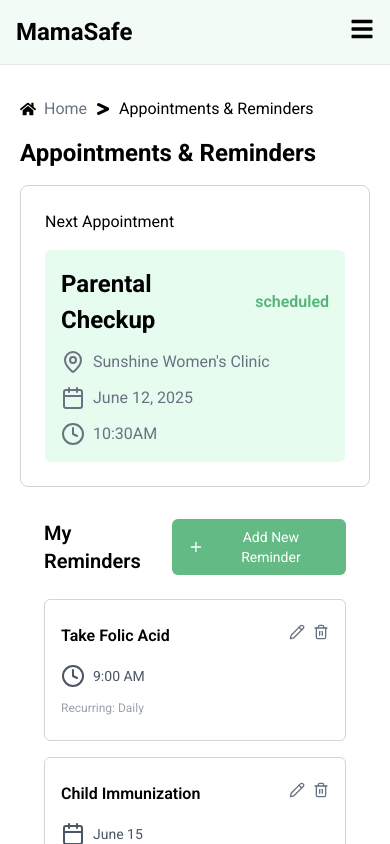
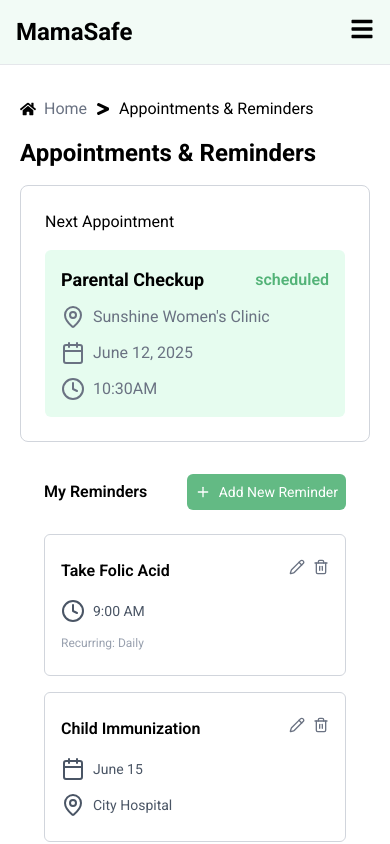
Before and after one commit to emdevelopa/MamaSafe, a React (Vite) app: page /appointments in a window 390 px wide. Shown: the top 844 px of the page. Built offline with nearby package versions, Linux system fonts and the light colour scheme.

Commit message:
appointments responcsiveness

```diff
--- a/src/pages/appointments.jsx
+++ b/src/pages/appointments.jsx
@@ -173,7 +173,7 @@ export default function Appointments() {
           <h1>Next Appointment</h1>
           <div className="flex flex-col rounded-md p-4 gap-3 bg-[#d3fae290] mt-4">
             <div className="flex items-center gap-2 justify-between">
-              <h1 className="font-bold text-[24px]">Parental Checkup</h1>
+              <h1 className="font-bold text-[18px] md:text-[24px]">Parental Checkup</h1>
               <p className="text-[#4cb072f4] font-semibold">scheduled</p>
             </div>
             <div className="flex items-center gap-2 text-gray-500">
@@ -189,9 +189,9 @@ export default function Appointments() {
         </div>
 
         <div className="px-6 py-8">
-          <div className="flex justify-between items-center mb-6">
-            <h2 className="text-xl font-semibold">My Reminders</h2>
-            <button className="flex items-center gap-2 bg-[#4cb072de] cursor-pointer hover:bg-green-600 text-white px-4 py-2 rounded-md text-sm">
+          <div className="flex gap-2 justify-between items-center mb-6">
+            <h2 className="md:text-xl font-semibold">My Reminders</h2>
+            <button className="flex items-center gap-2 bg-[#4cb072de] cursor-pointer hover:bg-green-600 text-white px-2 md:px-4 py-2 rounded-md text-sm">
               <Plus size={16} /> Add New Reminder
             </button>
           </div>
```
